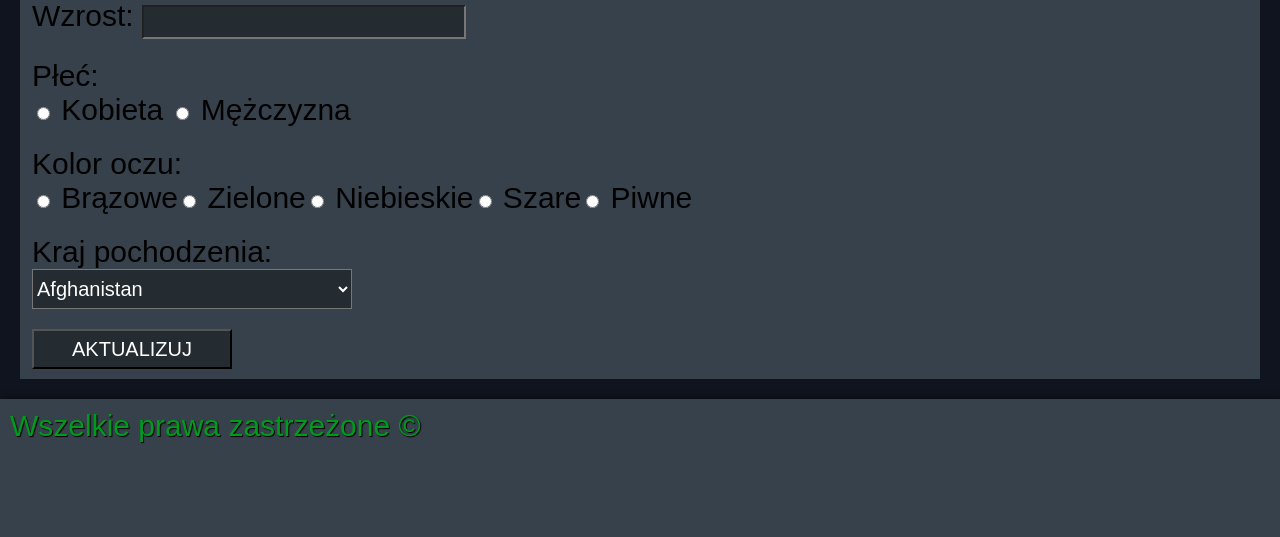
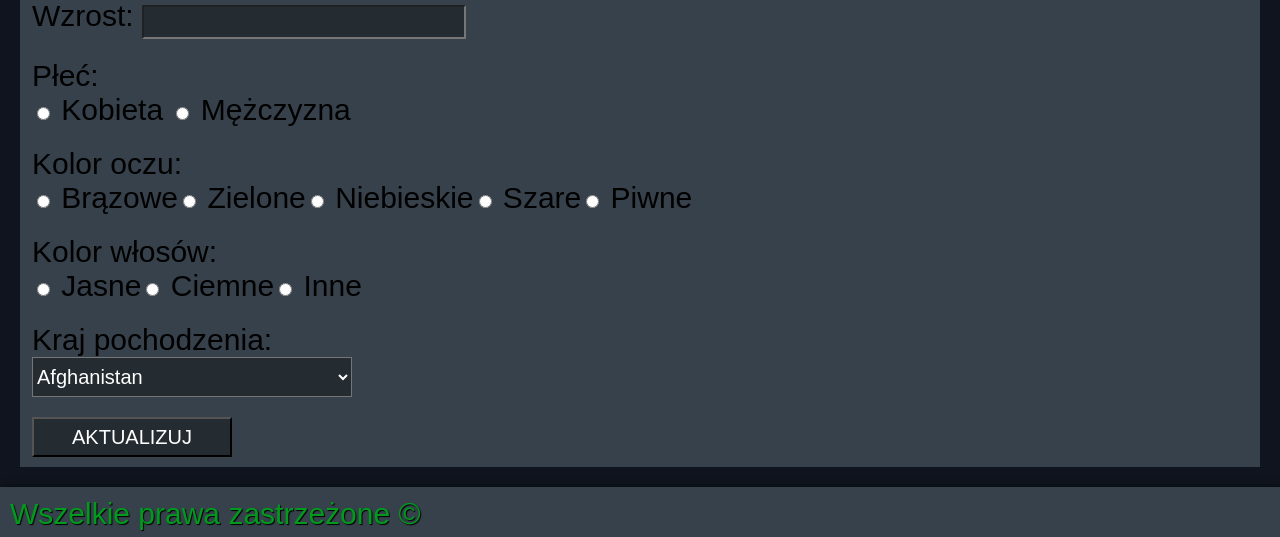
Before and after one commit to WajsBartosz/projectstolarz, a PHP site: page /user.php in a window 1280 px wide. Shown: the part 796-1333 px from the top of the page. Before the commit the page ends 1239 px from the top, so only its background shows below. Run offline with PHP 8.4, Linux system fonts and the light colour scheme; a user stored in the database is signed in; data comes from the database, SQL or seed files in the repository.

Commit message:
HAIRCOLOR

```diff
--- a/user.php
+++ b/user.php
@@ -37,6 +37,7 @@ if(!isset($_SESSION['login'])){
                 require_once('./scripts/connect.php');
                 require_once('./scripts/loggedUser.php');
                 $eyes = array('Brązowe','Zielone','Niebieskie','Szare','Piwne');
+                $hair = array('Jasne','Ciemne','Inne');
             ?>
             <div class='edit'>
                 <form action='./scripts/editUserInfo.php' method='post' enctype='multipart/form-data'>
@@ -63,7 +64,14 @@ if(!isset($_SESSION['login'])){
                         <label>Kolor oczu:</label>
                         <?php
                         for($i=0; $i<count($eyes); $i++)
-                            echo "<input type='radio' class='radio' name='hairColor' value='$eyes[$i]'> $eyes[$i]";
+                            echo "<input type='radio' class='radio' name='eyeColor' value='$eyes[$i]'> $eyes[$i]";
+                        ?>
+                    </div>
+                    <div class='editOne'>
+                        <label>Kolor włosów:</label>
+                        <?php
+                        for($i=0; $i<count($hair); $i++)
+                            echo "<input type='radio' class='radio' name='eyeColor' value='$hair[$i]'> $hair[$i]";
                         ?>
                     </div>
                     <div class='editOne'>
```
Also changed, not shown: scripts/editUserInfo.php (+6 -3 lines).
